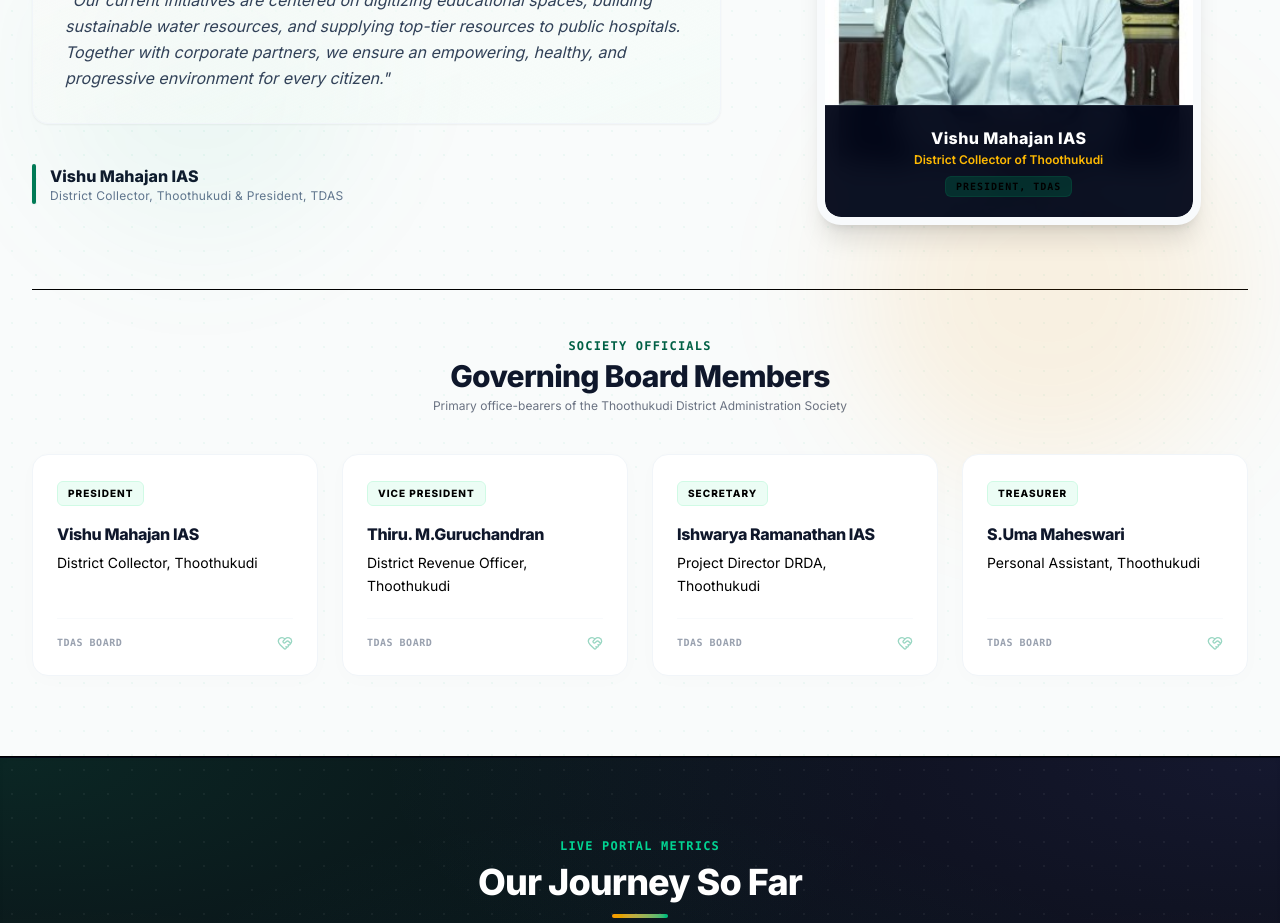
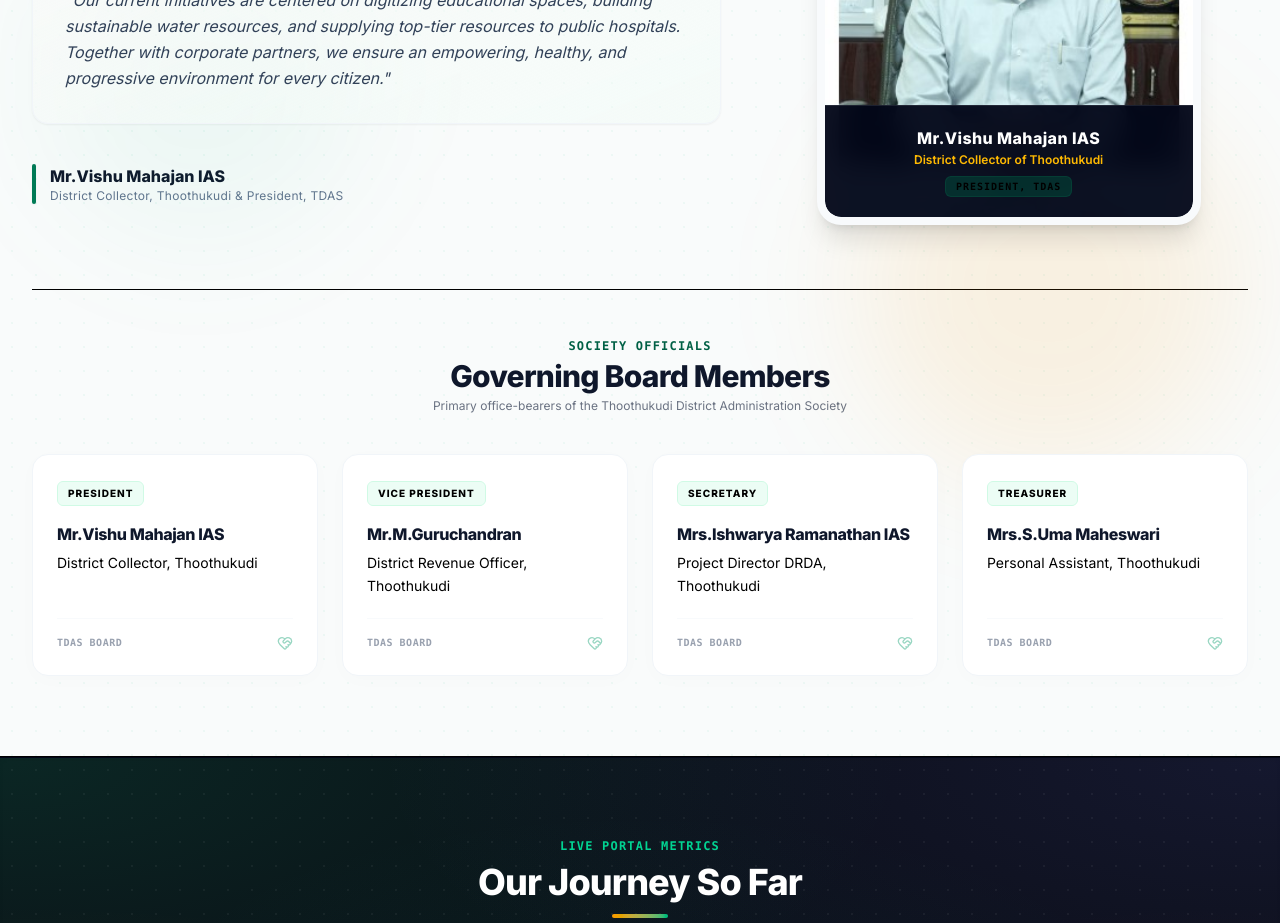
Before and after one commit to thoothukudidistrictpmu/Thoothukudi-District-Administration-Society, a React (Vite) app: page / in a window 1280 px wide. Shown: the part 3320-4243 px from the top of the page. Built offline with nearby package versions, Linux system fonts and the light colour scheme; no server answers.

Commit message:
fix: update board member name prefixes
Add formal honorifics (Mr./Mrs.) to board member names to ensure appropriate professional recognition.

```diff
--- a/src/data.ts
+++ b/src/data.ts
@@ -67,22 +67,22 @@
 export const BOARD_MEMBERS: BoardMember[] = [
   {
     role: "President",
-    name: "Vishu Mahajan IAS",
+    name: "Mr.Vishu Mahajan IAS",
     title: "District Collector, Thoothukudi"
   },
   {
     role: "Vice President",
-    name: "Thiru. M.Guruchandran",
+    name: "Mr.M.Guruchandran",
     title: "District Revenue Officer, Thoothukudi"
   },
   {
     role: "Secretary",
-    name: "Ishwarya Ramanathan IAS",
+    name: "Mrs.Ishwarya Ramanathan IAS",
     title: "Project Director DRDA, Thoothukudi"
   },
   {
     role: "Treasurer",
-    name: "S.Uma Maheswari",
+    name: "Mrs.S.Uma Maheswari",
     title: "Personal Assistant, Thoothukudi"
   }
 ];
```
